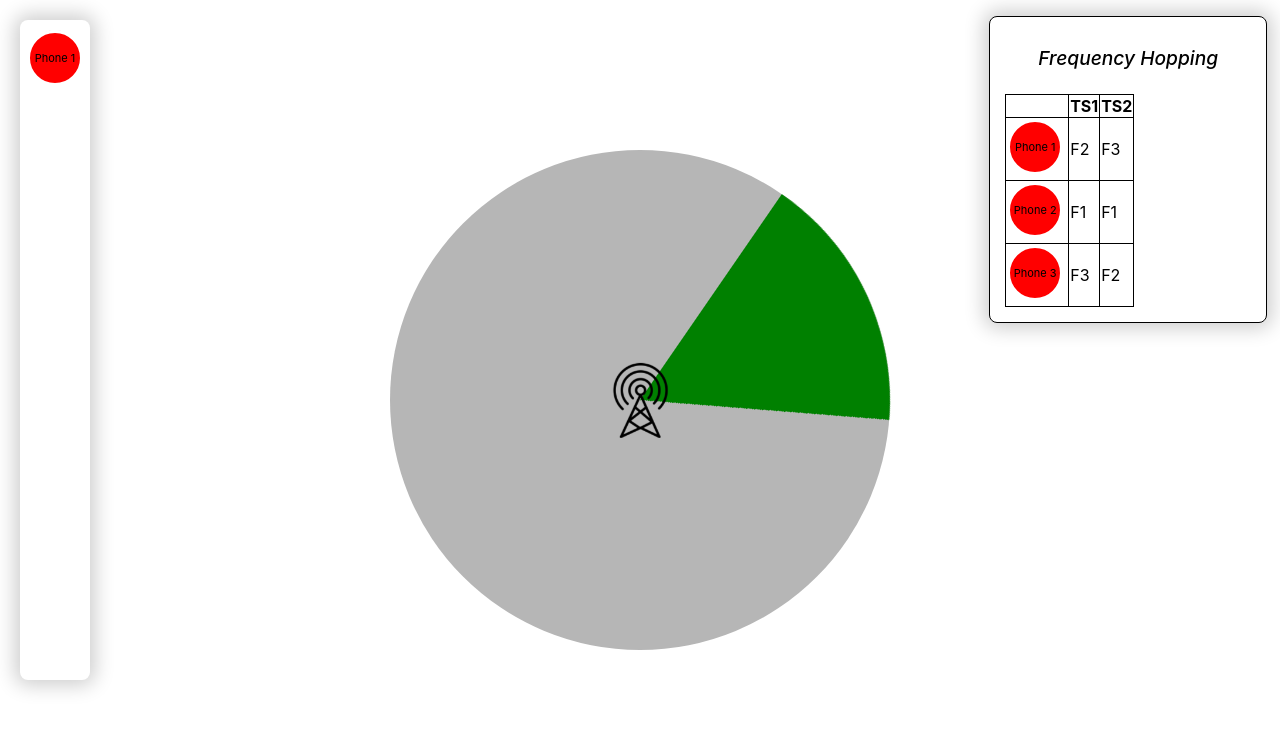
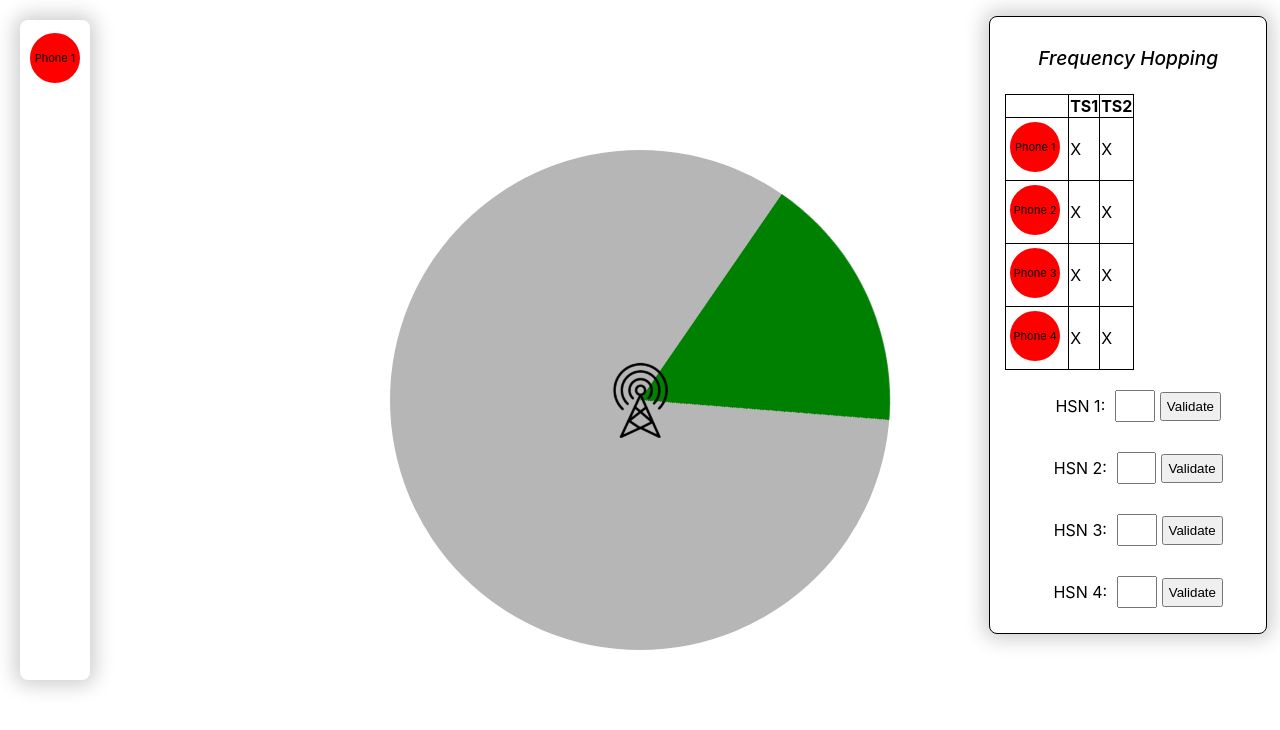
Before and after one commit to tanguylegazon/fh-simulator, a React (Vite) app: page / in a window 1280 px wide. Shown: the top 730 px of the page. Built offline with nearby package versions, Linux system fonts and the light colour scheme.

Commit message:
update the graph

```diff
--- a/src/components/Graph.css
+++ b/src/components/Graph.css
@@ -68,3 +68,28 @@
     justify-content: center;
     align-items: center;
 }
+
+.HSN_value {
+    display: flex;
+    align-items: center;
+    justify-content: center;
+    width: 100%;
+    padding: 10px;
+}
+
+.HSN_value p {
+    margin: 0 5px 0 0;
+    font-size: 1rem;
+}
+
+.HSN_value input {
+    padding: 5px;
+    font-size: 1rem;
+    width: 10%;
+    margin: 5px;
+}
+
+.HSN_value button {
+    padding: 5px;
+    width: auto;
+}
--- a/src/components/Graph.jsx
+++ b/src/components/Graph.jsx
@@ -3,28 +3,73 @@ import './Graph.css';
 import Phone from './Phone';
 
 function Graph() {
-    const phone_number = 3;
+    // Number of phones to display
+    const phone_number = 4;
+    // Create an array of Phone components
     const phones = Array.from({ length: phone_number }, (_, i) => <Phone key={i} index={i + 1} />);
-    const [timeSlots, setTimeSlots] = useState(['TS1']); // Exemple de time slots
+    // List of frequency lists for each phone
+    const frequencyLists = [
+        ['F1', 'F2', 'F3'],
+        ['F1', 'F4', 'F5'],
+        ['F4', 'F6', 'F7'],
+        ['F2', 'F5', 'F8']
+    ];
+    // State to keep track of time slots
+    const [timeSlots, setTimeSlots] = useState(['TS1']);
+    // State to keep track of HSN values, initialized to empty strings
+    const [hsnValues, setHsnValues] = useState(['', '', '', '']);
+    // State to keep track of frequencies used in each time slot for each phone, initialized to 'X'
+    const [slotFrequencies, setSlotFrequencies] = useState([
+        ['X'],
+        ['X'],
+        ['X'],
+        ['X']
+    ]);
 
+    // Effect that runs every 5 seconds to update time slots and frequencies
     useEffect(() => {
         const interval = setInterval(() => {
-            // Generate a new time slot (TS2, TS3, ..., TSN)
             const newTimeSlot = `TS${timeSlots.length + 1}`;
 
-            // Update the time slots by adding the new time slot
+            // Determine new frequencies based on HSN values
+            let newFrequencies = frequencyLists.map((frequencies, index) => {
+                const hsnValue = parseInt(hsnValues[index % hsnValues.length], 10); // Parse HSN value as integer
+                if (hsnValue === 0) {
+                    // If HSN value is 0, use the frequency based on the current time slot index
+                    return frequencies[timeSlots.length % frequencies.length];
+                } else if (hsnValue >= 1 && hsnValue <= 63) {
+                    // If HSN value is between 1 and 63, select a random frequency from the list
+                    const randomIndex = Math.floor(Math.random() * frequencies.length);
+                    return frequencies[randomIndex];
+                } else {
+                    // If HSN value is invalid, use 'X'
+                    return 'X';
+                }
+            });
+
+            // Update time slots by adding the new time slot
             setTimeSlots((prevTimeSlots) => [...prevTimeSlots, newTimeSlot]);
-        }, 3000); // 3000 milliseconds = 3 seconds
+
+            // Update slot frequencies by adding the new frequencies for each phone
+            setSlotFrequencies((prevFrequencies) =>
+                prevFrequencies.map((frequencies, index) => [...frequencies, newFrequencies[index]])
+            );
+        }, 5000); // 5000 milliseconds = 5 seconds
 
         // Clean up the interval when the component is unmounted
         return () => clearInterval(interval);
-    }, [timeSlots]); // Add timeSlots as dependency
+    }, [timeSlots, frequencyLists, hsnValues]);
 
-    // Fonction pour générer une fréquence aléatoire
-    const getRandomFrequency = () => {
-        const frequencies = ['F1', 'F2', 'F3'];
-        const randomIndex = Math.floor(Math.random() * frequencies.length);
-        return frequencies[randomIndex];
+    // Handle changes to HSN input fields
+    const handleInputChange = (event, index) => {
+        const newHsnValues = [...hsnValues];
+        newHsnValues[index] = event.target.value;
+        setHsnValues(newHsnValues);
+    };
+
+    // Handle button click to validate HSN values
+    const handleButtonClick = (index) => {
+        alert(`HSN ${index + 1} is equal to ${hsnValues[index]}`);
     };
 
     return (
@@ -50,10 +95,9 @@ function Graph() {
                                         {phone}
                                     </div>
                                 </td>
-                                {timeSlots.map((ts, colIndex) => (
+                                {slotFrequencies[rowIndex].map((frequency, colIndex) => (
                                     <td key={colIndex} className='td_graph'>
-                                        {/* Generate a frequency */}
-                                        {getRandomFrequency()}
+                                        {frequency}
                                     </td>
                                 ))}
                             </tr>
@@ -61,6 +105,13 @@ function Graph() {
                     </tbody>
                 </table>
             </div>
+            {hsnValues.map((value, index) => (
+                <div className='HSN_value' key={index}>
+                    <p>HSN {index + 1}:</p>
+                    <input type="text" value={value} onChange={(e) => handleInputChange(e, index)} />
+                    <button onClick={() => handleButtonClick(index)}>Validate</button>
+                </div>
+            ))}
         </div>
     );
 }
```
